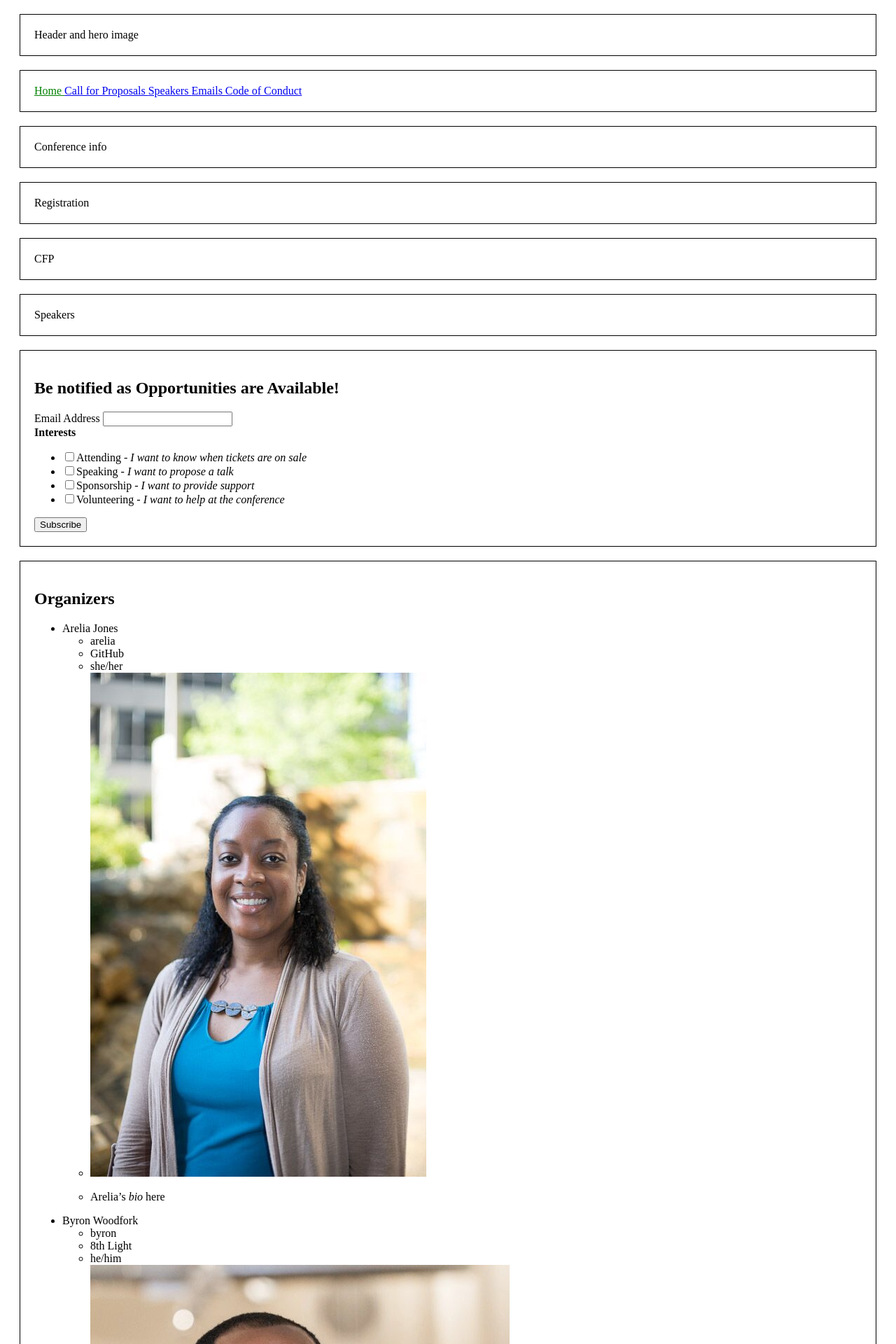
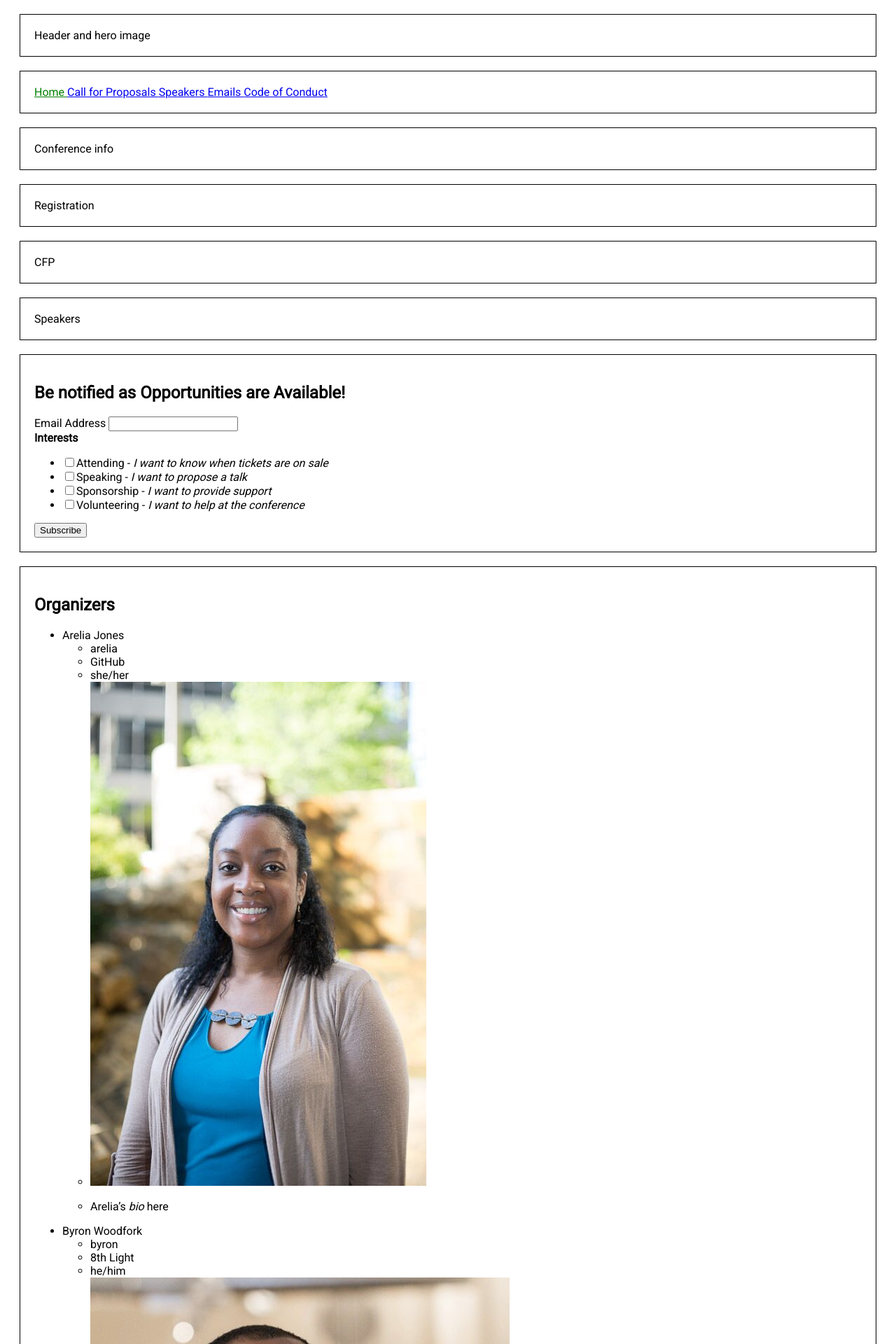
Before and after one commit to promptconf/promptconf.github.io, a Jekyll site: the page built from index.html, in a window 1280 px wide. Shown: the top 1920 px of the page at 70% size. Built offline with Jekyll 4.4.1, drawn with Linux system fonts in a browser that asks for light colours; comment, search, counter and statistics services are not loaded.

Commit message:
add some base styles

```diff
--- a/assets/_sass/main.scss
+++ b/assets/_sass/main.scss
@@ -1,3 +1,18 @@
+// -----------
+//  Variables
+// -----------
+@import url('https://fonts.googleapis.com/css?family=Roboto&display=swap');
+
+$promptpurple: #3f178c;
+
+// -----------
+//  Base Styles
+// -----------
+
+body {
+    font-family: Roboto;
+}
+
 .nav--active {
     color: green;
 }
@@ -11,6 +26,13 @@
     padding: 20px;
 }
 
+// -----------
+//  Page and Section Styles
+// -----------
+
+.section--home {
+
+}
 
 .email__explain {
     font-style: italic;
```
